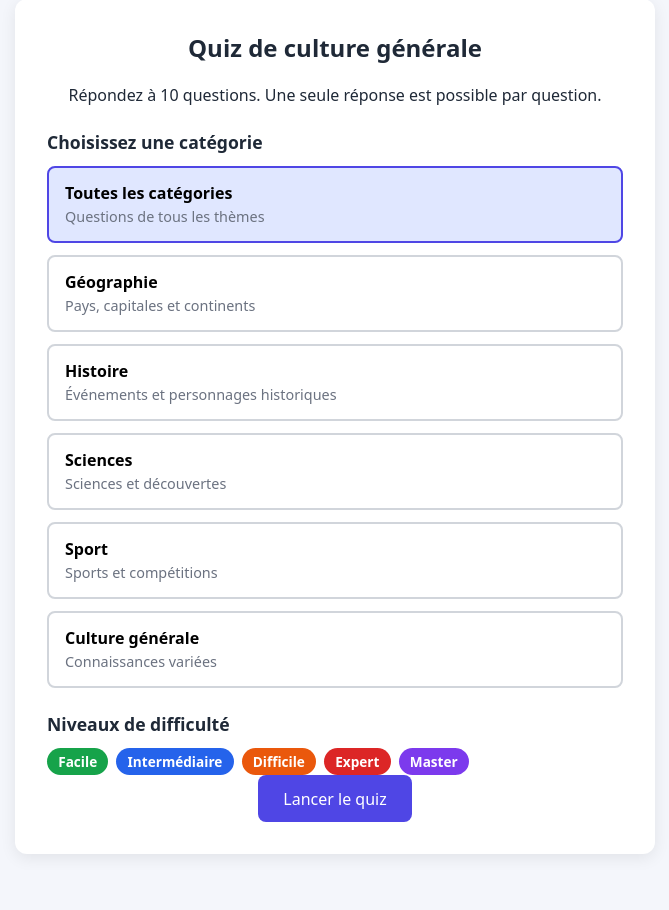
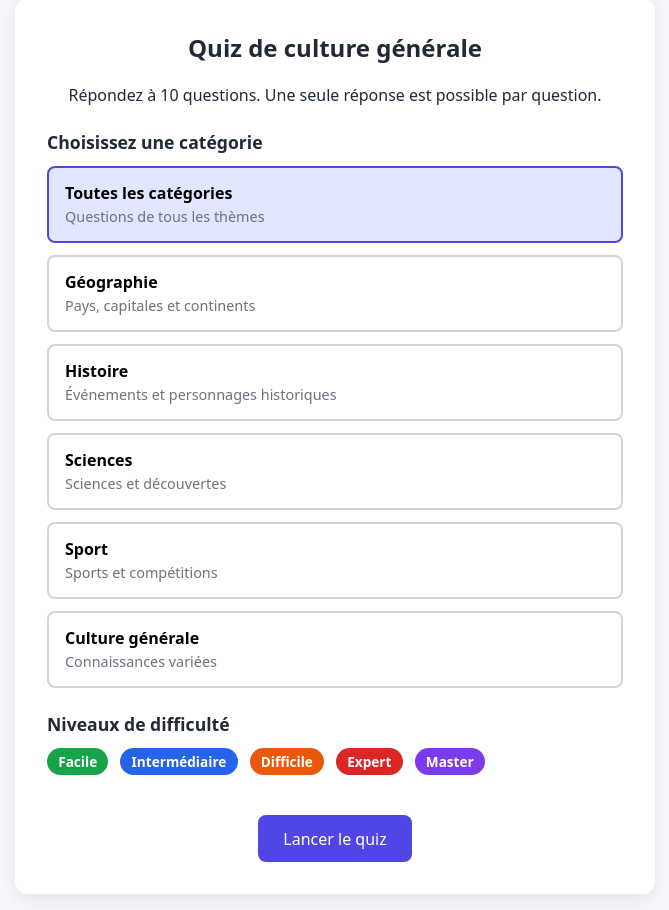
Before and after one commit to juscecabrera/projet-web-moderne-quiz, a PHP site: page / in a window 1280 px wide. Shown: the part 17-927 px from the top of the page, without its empty margins (305-974 px from the left). Before the commit the page ends 872 px from the top, so only its background shows below. Run offline with PHP 8.4, Linux system fonts and the light colour scheme.

Commit message:
style(frontend): aérer l'écran d'accueil (refs #1)

```diff
--- a/frontend/css/styles.css
+++ b/frontend/css/styles.css
@@ -57,7 +57,12 @@ body {
 .difficultes {
   display: flex;
   flex-wrap: wrap;
-  gap: 0.5rem;
+  gap: 0.75rem;
+  margin-bottom: 2rem;
+}
+
+.home-screen .btn {
+  margin-top: 0.5rem;
 }
 
 .category {
```
